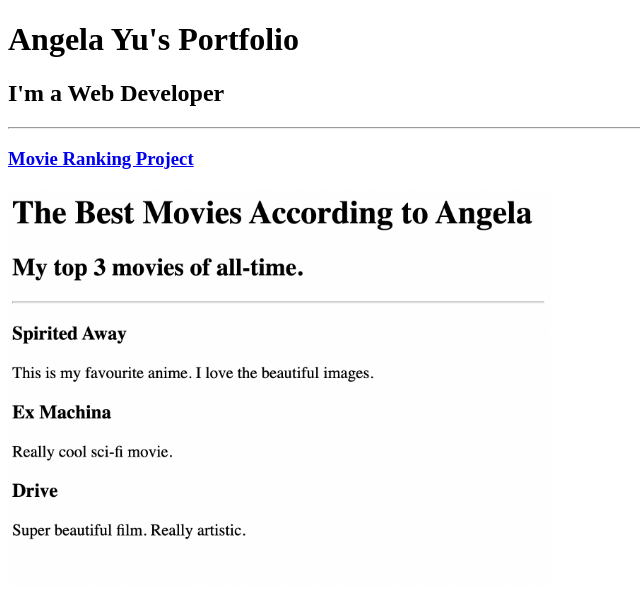
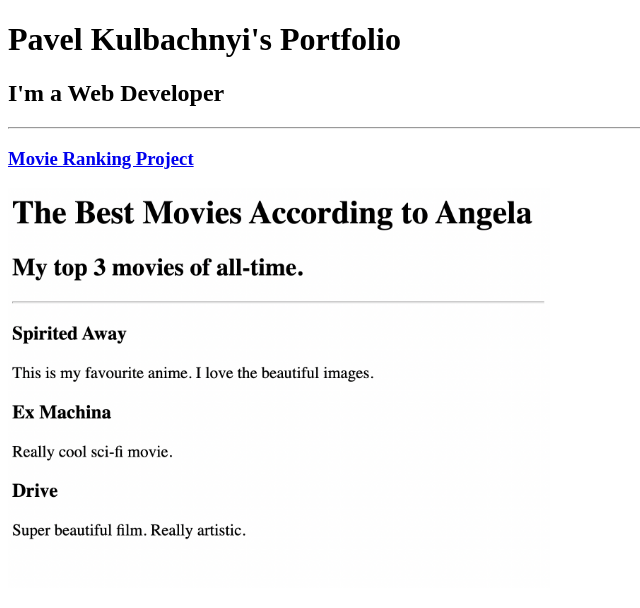
Before and after one commit to skailais/html-portfolio, a plain HTML site: page index.html in a window 1280 px wide. Shown: the top 608 px of the page, without its empty margins (0-640 px from the left). Drawn offline with Linux system fonts and the light colour scheme.

Commit message:
Add files via upload

```diff
--- a/index.html
+++ b/index.html
@@ -7,7 +7,7 @@
     <title>Document</title>
  </head>
  <body>
-    <h1>Angela Yu's Portfolio</h1>
+    <h1>Pavel Kulbachnyi's Portfolio</h1>
     <h2>I'm a Web Developer</h2>
     <hr>
     <h3><a href="./public/movie-ranking.html">Movie Ranking Project</a></h3>
```
